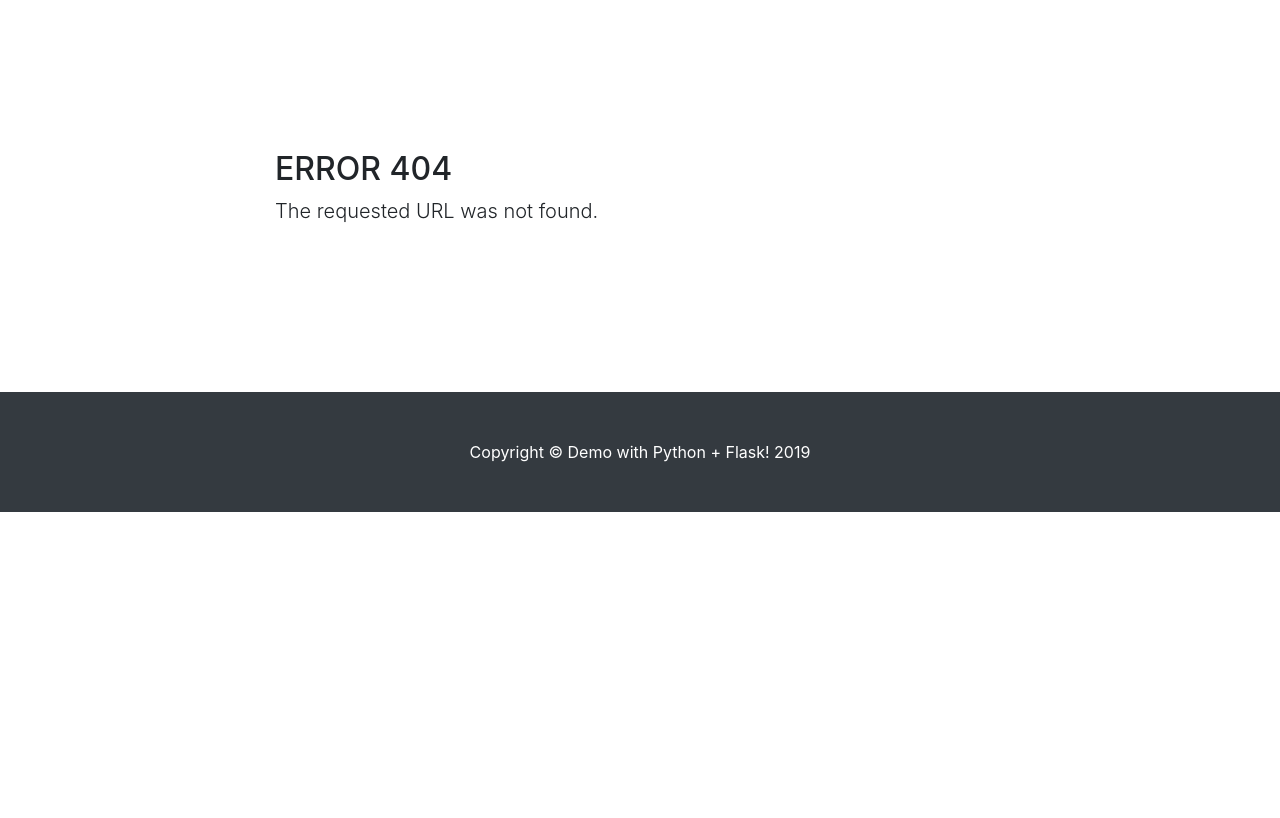
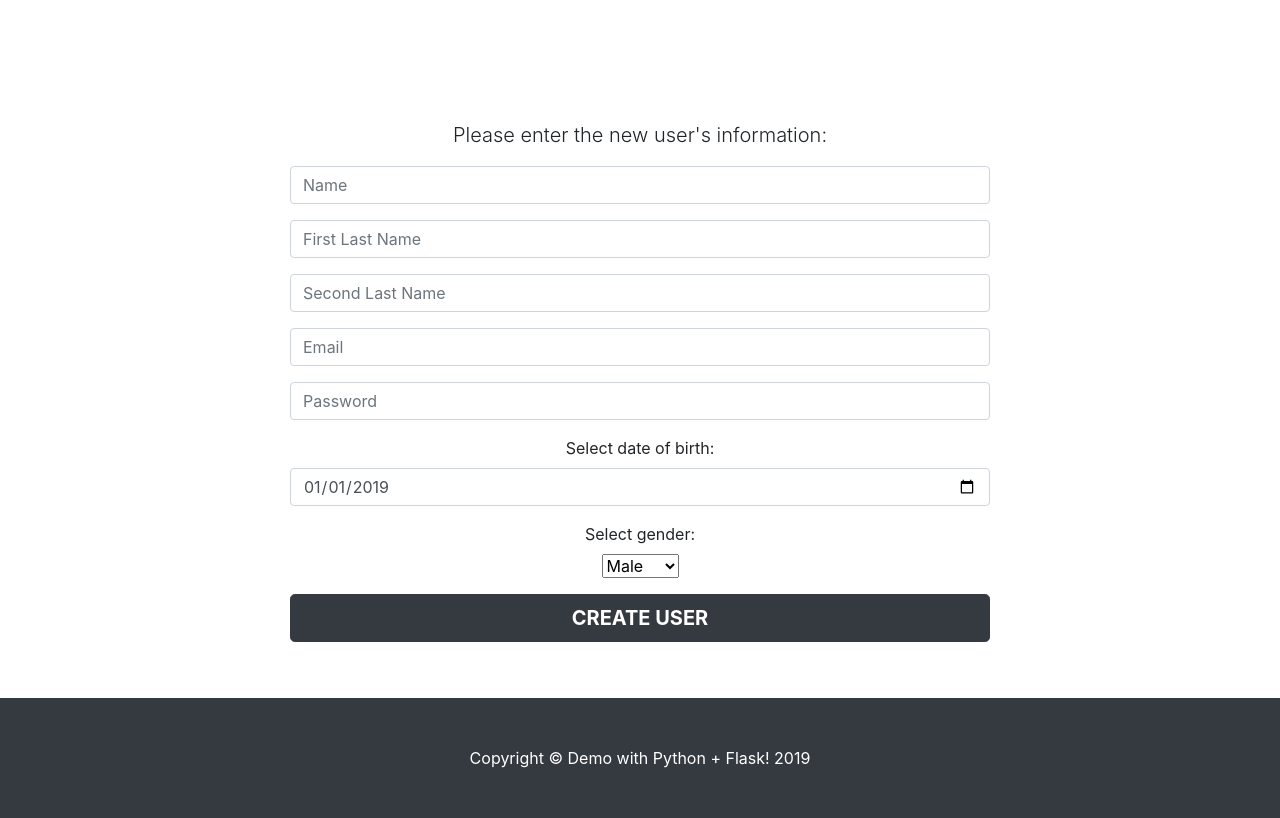
Before and after one commit to RodolfoFerro/technical-test-w-flask, a Flask app: page /new in a window 1280 px wide. Shown: the part 61-879 px from the top of the page. Before the commit the page ends 573 px from the top, so only its background shows below. Run offline with Flask 2, Linux system fonts and the light colour scheme; the visitor is signed in with stand-in values (Sample User, id 1); some libraries are stand-ins or nearby versions.

Commit message:
Created creation/edition view. Need to update roles and interaction with them. :exclamation:

```diff
--- a/forms.py
+++ b/forms.py
@@ -10,7 +10,7 @@ class LoginForm(Form):
     password = PasswordField('password')
 
 
-class UserEditForm(Form):
+class UserForm(Form):
     name = TextField('name')
     first_last_name = TextField('first_last_name')
     second_last_name = TextField('second_last_name')
--- a/models.py
+++ b/models.py
@@ -12,7 +12,7 @@ class User(db.Model):
     password = db.Column('password', db.String(64))
 
     # One-to-one relationship:
-    role = db.relationship('Role', backref='user', uselist=False)
+    # role = db.relationship('Role', backref='user', uselist=False)
 
 
     def __init__(self, name, first_last_name, second_last_name,
@@ -32,7 +32,7 @@ class Role(db.Model):
     description = db.Column(db.String(20), nullable=True)
 
     # One-to-one relationship:
-    user_id = db.Column(db.Integer, db.ForeignKey('user.id'))
+    # user_id = db.Column(db.Integer, db.ForeignKey('user.id'))
 
 
     def __init__(self, name, description):
--- a/templates/user-edit.html
+++ b/templates/user-edit.html
@@ -4,6 +4,7 @@
       <br><br><br>
       <div class="row mt-5">
         <div class="col-lg-8 mx-auto text-center">
+          {% if user != None %}
           <h2>User with <code>ID = {{ user['id'] }}</code> found!</h2>
           <p class="lead">User's info:</p>
           <div class="container" style="padding:0px 100px;">
@@ -16,8 +17,13 @@
             </ul>
           </div>
           <br><br>
+          {% endif %}
           <div class="container">
+            {% if user != None %}
             <p class="lead">Please re-enter the new user's information:</p>
+            {% else %}
+            <p class="lead">Please enter the new user's information:</p>
+            {% endif %}
             <form method="POST">
               <div class="form-group row">
                 <div class="col-sm-12">
@@ -56,7 +62,11 @@
                   {{ form.gender }}
                 </div>
               </div>
+              {% if user != None %}
               <button class="btn btn-lg btn-dark btn-block btn-login text-uppercase font-weight-bold mb-2" type="submit">Update info!</button>
+              {% else %}
+              <button class="btn btn-lg btn-dark btn-block btn-login text-uppercase font-weight-bold mb-2" type="submit">Create user</button>
+              {% endif %}
             </form>
           </div>
           <br><br>
--- a/templates/users.html
+++ b/templates/users.html
@@ -66,6 +66,9 @@
               </tbody>
             </table>
           </div>
+          {% if editable %}
+          <a class="btn btn-success float-right" href="/new">Create new user</a>
+          {% endif %}
         </div>
         <div class="card-footer small text-muted">Last update a second ago.</div>
       </div>
--- a/views.py
+++ b/views.py
@@ -11,8 +11,8 @@ from sqlalchemy import or_
 from app import db
 from app import app
 from models import User
+from forms import UserForm
 from forms import LoginForm
-from forms import UserEditForm
 from utils import parse_users
 from hash import hash_password
 from hash import verify_password_hash
@@ -313,7 +313,7 @@ def edit_user(id):
         query = User.query.filter_by(id=id).first()
 
         if query:
-            form = UserEditForm(request.form)
+            form = UserForm(request.form)
 
             if len(form.errors):
                 print(form.errors)
@@ -355,6 +355,57 @@ def edit_user(id):
             return redirect(url_for('error_404', user=id))
 
 
+@app.route('/new', methods=['GET', 'POST'])
+def new_user():
+    """User url for creation."""
+
+    form = UserForm(request.form)
+
+    # Validate session:
+    if not 'user' in session:
+        return redirect('/error_404')
+    else:
+        if request.method == 'POST':
+            if len(form.errors):
+                print(form.errors)
+            if request.method == 'POST':
+                # Validate second last name:
+                if len(form.second_last_name.data):
+                    sln = form.second_last_name.data
+                else:
+                    sln = None
+
+                # Fetch data from user edit form:
+                data = {
+                    'name': form.name.data,
+                    'first_last_name': form.first_last_name.data,
+                    'second_last_name': sln,
+                    'email': form.email.data,
+                    'password': form.password.data,
+                    'birth_date': form.birth_date.data,
+                    'gender': form.gender.data
+                }
+
+
+                # Create user to append into database:
+                user = User(
+                            name=data['name'],
+                            first_last_name=data['first_last_name'],
+                            second_last_name=sln,
+                            email=data['email'],
+                            birth_date=data['birth_date'],
+                            gender=data['gender'],
+                            password=hash_password(data['password'])
+                        )
+
+                # Add generated user to database:
+                db.session.add(user)
+                db.session.commit()
+
+                return redirect(url_for('users'))
+
+        return render_template("user-edit.html", user=None, form=form)
+
 
 # ===============================================================
 # ====================== ERROR HANDLER ==========================
```
Also changed, not shown: README.md.
